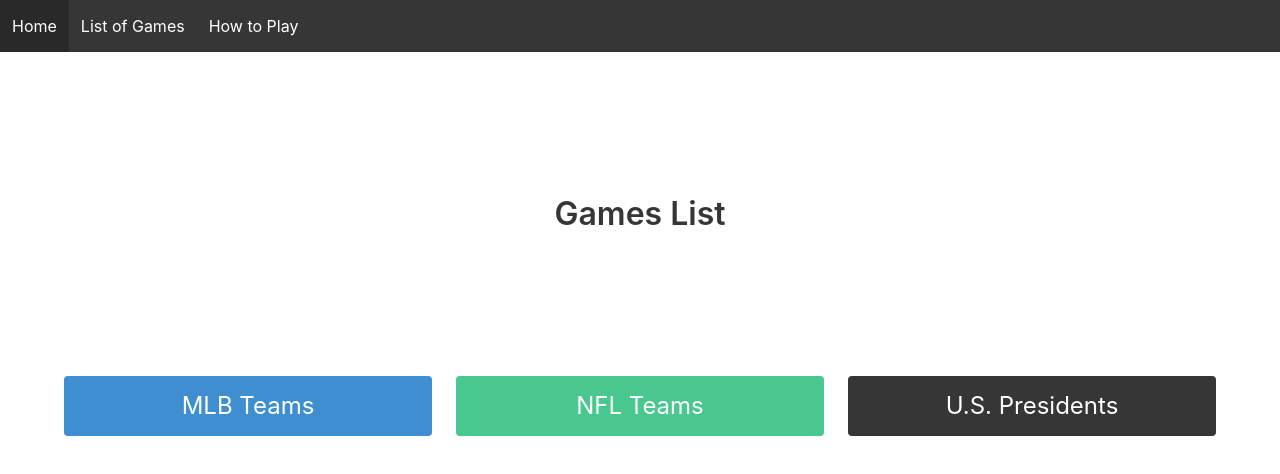
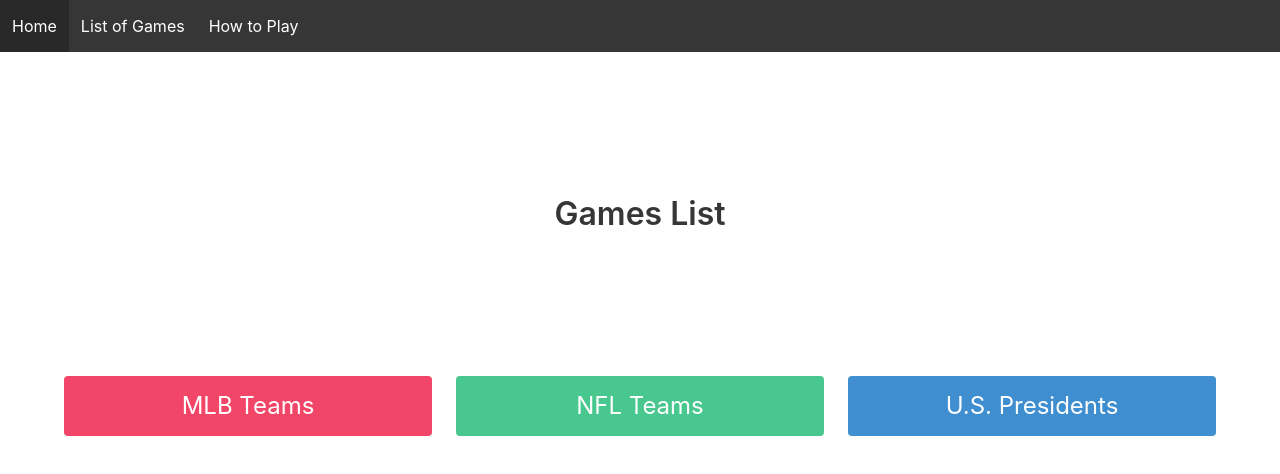
Before and after one commit to Mvcampbell3/time-score-frontend, an Angular app in the folder client/: page / in a window 1280 px wide. Both pictures are taken after a click on the link "List of Games". Shown: the top 474 px of the page. Built offline with nearby package versions, Linux system fonts and the light colour scheme.

Commit message:
buttons on list match items on landing

```diff
--- a/client/src/app/components/game-list/game-list.component.html
+++ b/client/src/app/components/game-list/game-list.component.html
@@ -9,13 +9,13 @@
   <div class="container">
     <div class="columns">
       <div class="column">
-        <button class="button is-info is-large is-fullwidth" (click)='selectGame("baseball")'>MLB Teams</button>
+        <button class="button is-danger is-large is-fullwidth" (click)='selectGame("baseball")'>MLB Teams</button>
       </div>
       <div class="column">
         <button class="button is-success is-large is-fullwidth" (click)='selectGame("football")'>NFL Teams</button>
       </div>
       <div class="column">
-        <button class="button is-dark is-large is-fullwidth" (click)='selectGame("presidents")'>U.S. Presidents</button>
+        <button class="button is-info is-large is-fullwidth" (click)='selectGame("presidents")'>U.S. Presidents</button>
       </div>
     </div>
   </div>
```
